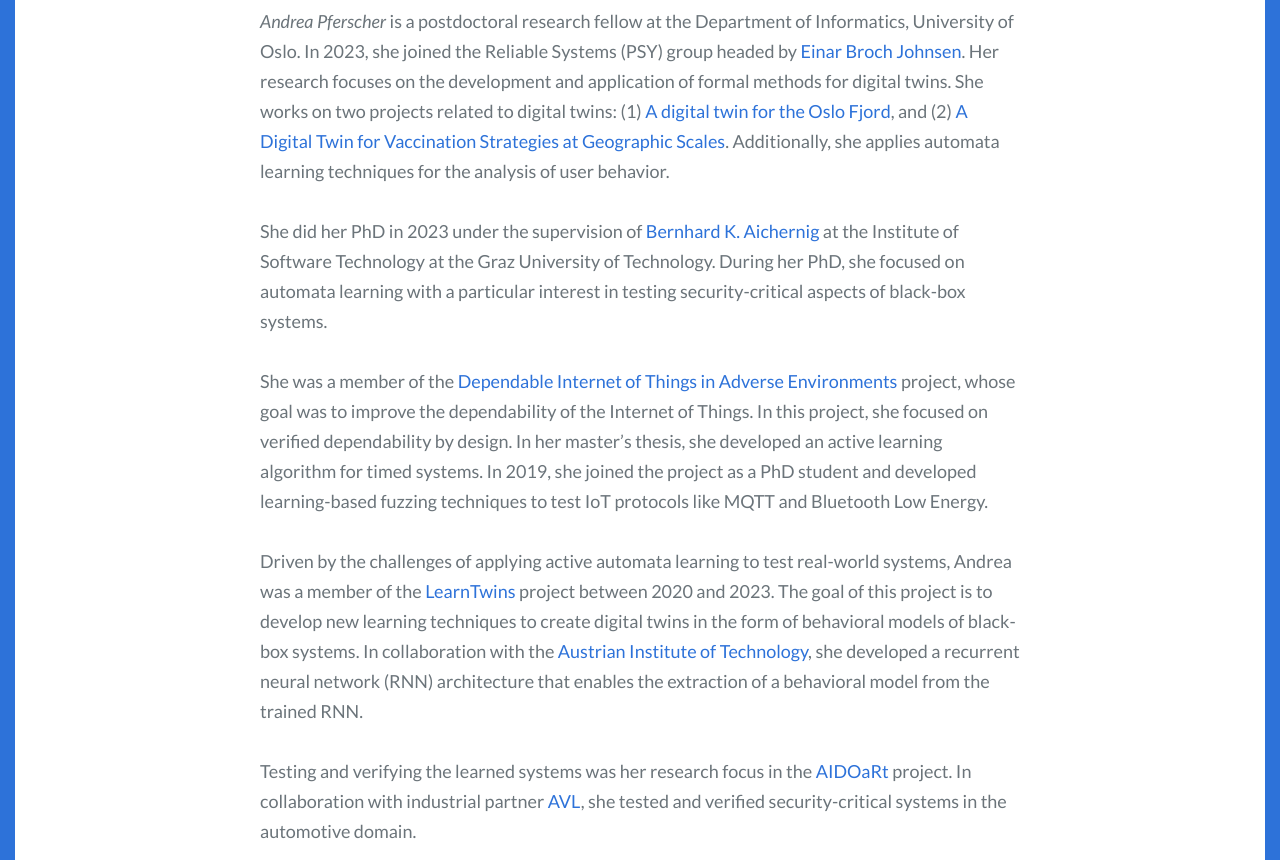
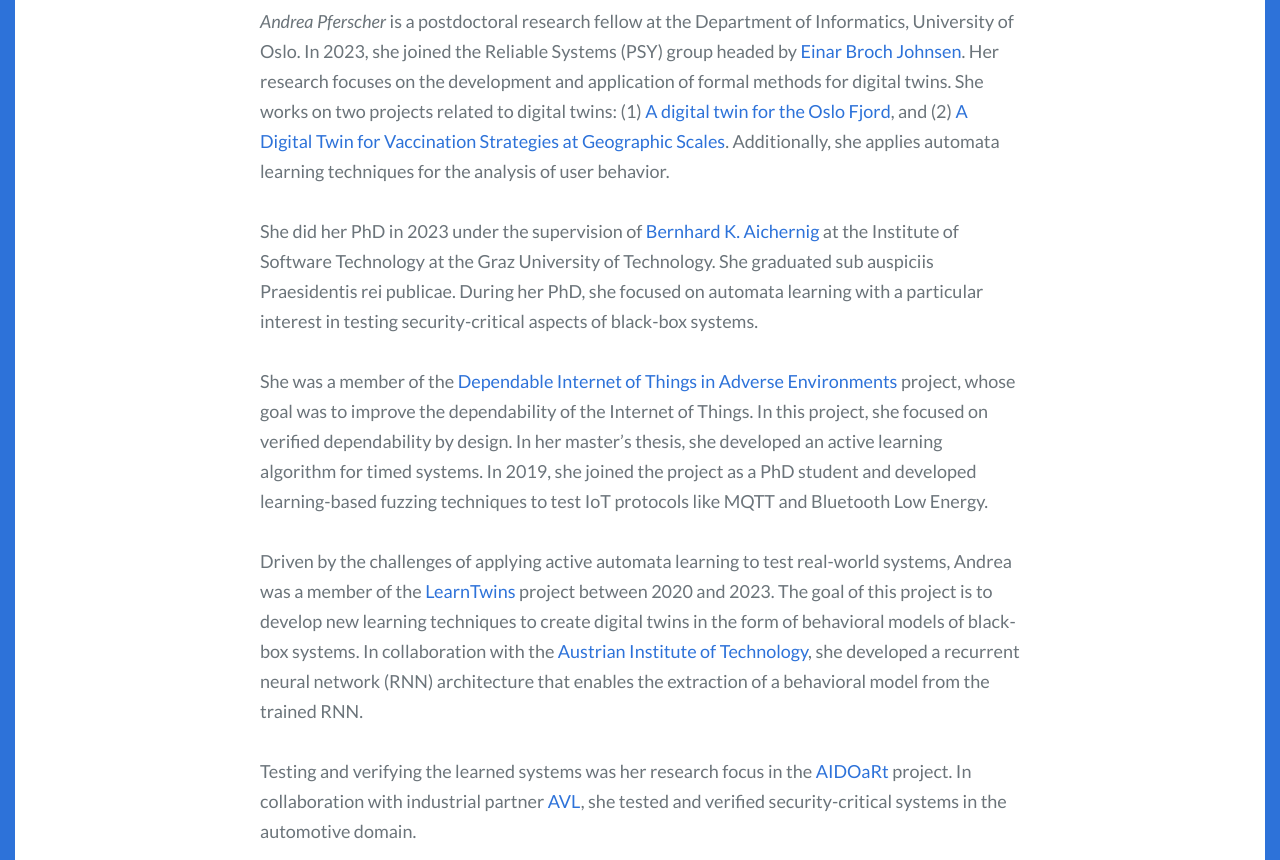
Before and after one commit to apferscher/apferscher.github.io, a Jekyll site: the page built from about.md, in a window 1280 px wide and 900 px high, scrolled down 962 px, cut to the strip 40-900 px from the top of the window. Built offline with Jekyll 4.4.1, drawn with Linux system fonts in a browser that asks for light colours; some web fonts are replaced.

Commit message:
fix teaching years and add sentence about graduation

```diff
--- a/about.md
+++ b/about.md
@@ -8,7 +8,7 @@
 
 *Andrea Pferscher* is a postdoctoral research fellow at the Department of Informatics, University of Oslo. In 2023, she joined the Reliable Systems (PSY) group headed by [Einar Broch Johnsen](https://ebjohnsen.org/). Her research focuses on the development and application of formal methods for digital twins. She works on two projects related to digital twins: (1) [A digital twin for the Oslo Fjord](https://ebjohnsen.org/project/oslofjord/), and (2) [A Digital Twin for Vaccination Strategies at Geographic Scales](https://ebjohnsen.org/project/pandemics/). Additionally, she applies automata learning techniques for the analysis of user behavior.
 
-She did her PhD in 2023 under the supervision of [Bernhard K. Aichernig](https://aichernig.blogspot.com/) at the Institute of Software Technology at the Graz University of Technology. During her PhD, she focused on automata learning with a particular interest in testing security-critical aspects of black-box systems.
+She did her PhD in 2023 under the supervision of [Bernhard K. Aichernig](https://aichernig.blogspot.com/) at the Institute of Software Technology at the Graz University of Technology. She graduated sub auspiciis Praesidentis rei publicae. During her PhD, she focused on automata learning with a particular interest in testing security-critical aspects of black-box systems.
 
 She was a member of the [Dependable Internet of Things in Adverse Environments](https://www.tugraz.at/projekte/dependable-things/) project, whose goal was to improve the dependability of the Internet of Things. In this project, she focused on verified dependability by design. In her master's thesis, she developed an active learning algorithm for timed systems. In 2019, she joined the project as a PhD student and developed learning-based fuzzing techniques to test IoT protocols like MQTT and Bluetooth Low Energy.
 
```
Also changed, not shown: teaching.md (+3 -3 lines).
